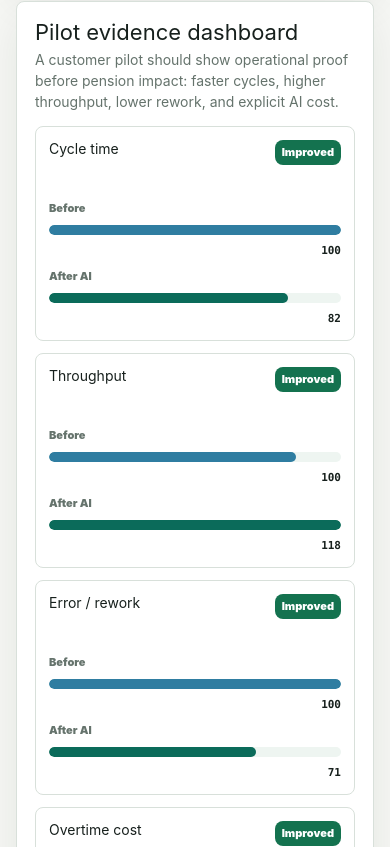
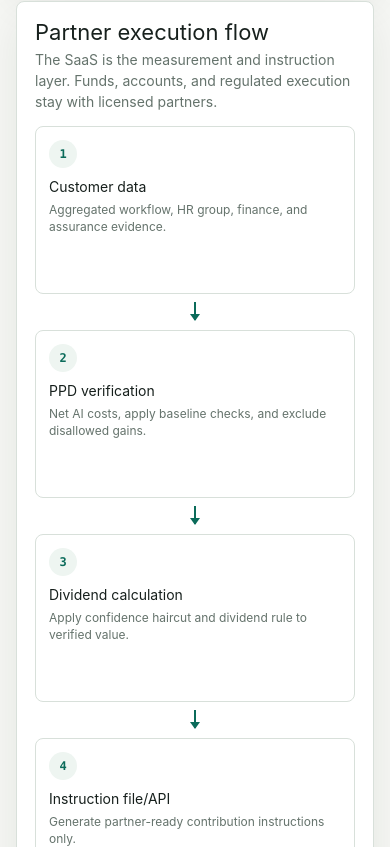
Before and after one commit to eyalshahaf1/ppd-investor-dashboard, a Next.js app: page / in a window 390 px wide. Shown: the part 2997-3844 px from the top of the page. Built offline with nearby package versions, Linux system fonts and the light colour scheme; no server answers; the database is empty.

Commit message:
Add assurance scorecard and partner flow

```diff
--- a/src/app/globals.css
+++ b/src/app/globals.css
@@ -919,6 +919,167 @@ input[type="number"] {
   background: var(--teal);
 }
 
+.execution-flow {
+  display: grid;
+  grid-template-columns: repeat(6, minmax(0, 1fr));
+  gap: 10px;
+  align-items: stretch;
+}
+
+.execution-node-wrap {
+  min-width: 0;
+  display: grid;
+  grid-template-columns: minmax(0, 1fr) 18px;
+  gap: 8px;
+  align-items: center;
+}
+
+.execution-node-wrap:last-child {
+  grid-template-columns: minmax(0, 1fr);
+}
+
+.execution-node {
+  min-height: 168px;
+  border: 1px solid var(--line);
+  border-radius: var(--radius);
+  padding: 13px;
+  background: var(--surface);
+}
+
+.execution-node span {
+  width: 28px;
+  height: 28px;
+  display: grid;
+  place-items: center;
+  border-radius: 50%;
+  background: var(--surface-2);
+  color: var(--teal);
+  font-family: var(--mono);
+  font-size: 12px;
+  font-weight: 900;
+  margin-bottom: 10px;
+}
+
+.execution-node h3 {
+  margin-bottom: 6px;
+  font-size: 14px;
+  line-height: 1.25;
+}
+
+.execution-node p {
+  margin: 0;
+  color: var(--muted);
+  font-size: 12px;
+  line-height: 1.4;
+}
+
+.execution-arrow {
+  width: 18px;
+  height: 2px;
+  background: var(--teal);
+  position: relative;
+}
+
+.execution-arrow::after {
+  content: "";
+  position: absolute;
+  right: -1px;
+  top: -4px;
+  border-left: 7px solid var(--teal);
+  border-top: 5px solid transparent;
+  border-bottom: 5px solid transparent;
+}
+
+.scorecard-head {
+  display: grid;
+  grid-template-columns: minmax(0, 1fr) 116px;
+  gap: 18px;
+  align-items: start;
+  margin-bottom: 14px;
+}
+
+.scorecard-head h3 {
+  margin-bottom: 6px;
+}
+
+.scorecard-head p {
+  margin-bottom: 0;
+}
+
+.overall-score {
+  border: 1px solid var(--line);
+  border-radius: var(--radius);
+  padding: 12px;
+  background: var(--surface-2);
+  text-align: center;
+}
+
+.overall-score span {
+  display: block;
+  color: var(--muted);
+  font-size: 11px;
+  font-weight: 900;
+  letter-spacing: 0.05em;
+  text-transform: uppercase;
+}
+
+.overall-score strong {
+  display: block;
+  margin-top: 4px;
+  color: var(--teal);
+  font-family: var(--mono);
+  font-size: 34px;
+  line-height: 1;
+}
+
+.quality-grid {
+  display: grid;
+  grid-template-columns: repeat(5, minmax(0, 1fr));
+  gap: 10px;
+}
+
+.quality-row {
+  display: grid;
+  gap: 10px;
+  border: 1px solid var(--line);
+  border-radius: var(--radius);
+  padding: 12px;
+  background: var(--surface);
+}
+
+.quality-row b {
+  display: block;
+  margin-bottom: 4px;
+  color: var(--ink);
+  font-size: 13px;
+}
+
+.quality-row span {
+  color: var(--muted);
+  font-size: 12px;
+  line-height: 1.35;
+}
+
+.quality-meter {
+  height: 10px;
+  border-radius: 999px;
+  background: var(--surface-2);
+  overflow: hidden;
+}
+
+.quality-meter div {
+  height: 100%;
+  border-radius: 999px;
+  background: linear-gradient(90deg, var(--teal), var(--amber));
+}
+
+.quality-row > strong {
+  color: var(--teal);
+  font-family: var(--mono);
+  font-size: 20px;
+  line-height: 1;
+}
+
 .scenario-controls {
   display: flex;
   gap: 8px;
@@ -1538,6 +1699,8 @@ code {
   .task-grid,
   .partner-grid,
   .evidence-grid,
+  .execution-flow,
+  .quality-grid,
   .connection-flow,
   .localization-grid,
   .resource-group-grid,
@@ -1585,6 +1748,8 @@ code {
   .partner-grid,
   .evidence-grid,
   .waterfall-chart,
+  .execution-flow,
+  .quality-grid,
   .connection-flow,
   .upload-form,
   .upload-type-note,
@@ -1602,9 +1767,31 @@ code {
   .bar-row,
   .tornado-row,
   .evidence-row,
+  .scorecard-head,
   .upload-head,
   .principle-row {
     grid-template-columns: 1fr;
+  }
+
+  .execution-node-wrap,
+  .execution-node-wrap:last-child {
+    grid-template-columns: 1fr;
+  }
+
+  .execution-arrow {
+    width: 2px;
+    height: 18px;
+    justify-self: center;
+  }
+
+  .execution-arrow::after {
+    right: -4px;
+    top: auto;
+    bottom: -1px;
+    border-left: 5px solid transparent;
+    border-right: 5px solid transparent;
+    border-top: 7px solid var(--teal);
+    border-bottom: 0;
   }
 
   .upload-head {
--- a/src/components/DataConnectionView.tsx
+++ b/src/components/DataConnectionView.tsx
@@ -2,6 +2,7 @@
 
 import { FormEvent, useEffect, useRef, useState } from "react";
 import type { DataUpload } from "@/lib/types";
+import { DataQualityScorecard } from "./DataQualityScorecard";
 
 const uploadTypes = [
   {
@@ -181,6 +182,8 @@ export function DataConnectionView() {
         </div>
       </aside>
 
+      <DataQualityScorecard uploads={uploads} />
+
       <section className="span-7 panel">
         <div className="upload-head">
           <div>
--- /dev/null
+++ b/src/components/DataQualityScorecard.tsx
@@ -0,0 +1,83 @@
+import type { DataUpload } from "@/lib/types";
+
+type DataQualityScorecardProps = {
+  uploads: DataUpload[];
+};
+
+type QualityMetric = {
+  label: string;
+  score: number;
+  note: string;
+};
+
+export function DataQualityScorecard({ uploads }: DataQualityScorecardProps) {
+  const hasWorkflow = uploads.some((upload) => upload.upload_type === "workflow_metrics");
+  const hasFinance = uploads.some((upload) => upload.upload_type === "finance_costs");
+  const hasPartner = uploads.some((upload) => upload.upload_type === "partner_instruction_test");
+  const hasAssurance = uploads.some((upload) => upload.upload_type === "assurance_evidence");
+
+  const metrics: QualityMetric[] = [
+    {
+      label: "Data completeness",
+      score: hasWorkflow ? 88 : 62,
+      note: hasWorkflow ? "Workflow evidence uploaded." : "Waiting for workflow evidence."
+    },
+    {
+      label: "Baseline reliability",
+      score: hasAssurance ? 86 : 74,
+      note: hasAssurance ? "Assurance evidence present." : "Needs baseline sampling."
+    },
+    {
+      label: "AI-cost evidence",
+      score: hasFinance ? 84 : 58,
+      note: hasFinance ? "Finance-cost file present." : "Needs AI-cost support."
+    },
+    {
+      label: "Layoff exclusion",
+      score: 92,
+      note: "Guardrail documented for pilot review."
+    },
+    {
+      label: "Partner readiness",
+      score: hasPartner ? 82 : 64,
+      note: hasPartner ? "Partner test payload uploaded." : "Partner dry-run pending."
+    }
+  ];
+
+  const overall = Math.round(
+    metrics.reduce((total, metric) => total + metric.score, 0) / metrics.length
+  );
+
+  return (
+    <section className="span-12 panel">
+      <div className="scorecard-head">
+        <div>
+          <h3>Data quality / assurance score</h3>
+          <p>
+            A customer pilot should not become a pension claim until evidence
+            quality, baseline reliability, and partner readiness are visible.
+          </p>
+        </div>
+        <div className="overall-score">
+          <span>Overall</span>
+          <strong>{overall}</strong>
+        </div>
+      </div>
+
+      <div className="quality-grid">
+        {metrics.map((metric) => (
+          <article className="quality-row" key={metric.label}>
+            <div>
+              <b>{metric.label}</b>
+              <span>{metric.note}</span>
+            </div>
+            <div className="quality-meter">
+              <div style={{ width: `${metric.score}%` }} />
+            </div>
+            <strong>{metric.score}</strong>
+          </article>
+        ))}
+      </div>
+    </section>
+  );
+}
--- a/src/components/OverviewView.tsx
+++ b/src/components/OverviewView.tsx
@@ -2,6 +2,7 @@ import { scenarios } from "@/lib/defaults";
 import { formatYen } from "@/lib/format";
 import type { Assumptions, ProjectionRow } from "@/lib/types";
 import { KpiCard } from "./KpiCard";
+import { PartnerExecutionFlow } from "./PartnerExecutionFlow";
 import { PilotEvidenceChart } from "./PilotEvidenceChart";
 import { ProjectionChart } from "./ProjectionChart";
 
@@ -112,13 +113,14 @@ export function OverviewView({ assumptions, mediumProjection }: OverviewViewProp
         </p>
       </aside>
 
+      <PartnerExecutionFlow />
       <PilotEvidenceChart assumptions={assumptions} />
 
       <section className="span-12 panel chart-frame">
         <div className="chart-head">
-          <h3>Medium scenario: retirement value, tracked assets, and platform revenue</h3>
+          <h3>5-year SaaS revenue vs pension impact</h3>
           <div className="legend">
-            <span><i />Annual contributions</span>
+            <span><i />Retirement contribution flow</span>
             <span className="aum"><i />End-year AUM tracked</span>
             <span className="revenue"><i />Platform revenue</span>
           </div>
--- /dev/null
+++ b/src/components/PartnerExecutionFlow.tsx
@@ -0,0 +1,37 @@
+const executionSteps = [
+  ["Customer data", "Aggregated workflow, HR group, finance, and assurance evidence."],
+  ["PPD verification", "Net AI costs, apply baseline checks, and exclude disallowed gains."],
+  ["Dividend calculation", "Apply confidence haircut and dividend rule to verified value."],
+  ["Instruction file/API", "Generate partner-ready contribution instructions only."],
+  ["Regulated partner", "Insurer, trust bank, payroll, DC, or benefits provider executes rails."],
+  ["Employee account", "Contribution reaches existing regulated retirement infrastructure."]
+];
+
+export function PartnerExecutionFlow() {
+  return (
+    <section className="span-12 panel">
+      <div className="section-title">
+        <div>
+          <h2>Partner execution flow</h2>
+          <p>
+            The SaaS is the measurement and instruction layer. Funds, accounts,
+            and regulated execution stay with licensed partners.
+          </p>
+        </div>
+      </div>
+
+      <div className="execution-flow" role="img" aria-label="Partner execution flow diagram">
+        {executionSteps.map(([title, body], index) => (
+          <div className="execution-node-wrap" key={title}>
+            <article className="execution-node">
+              <span>{index + 1}</span>
+              <h3>{title}</h3>
+              <p>{body}</p>
+            </article>
+            {index < executionSteps.length - 1 && <div className="execution-arrow" aria-hidden="true" />}
+          </div>
+        ))}
+      </div>
+    </section>
+  );
+}
--- a/src/components/PilotEvidenceChart.tsx
+++ b/src/components/PilotEvidenceChart.tsx
@@ -22,7 +22,7 @@ export function PilotEvidenceChart({ assumptions }: PilotEvidenceChartProps) {
 
   const metrics: EvidenceMetric[] = [
     { label: "Cycle time", before: 100, after: 82, unit: "index", direction: "down" },
-    { label: "Throughput", before: 100, after: 118, unit: "index", direction: "up" },
+    { label: "Volume handled", before: 100, after: 118, unit: "index", direction: "up" },
     { label: "Error / rework", before: 100, after: 71, unit: "index", direction: "down" },
     {
       label: "Overtime cost",
@@ -31,7 +31,7 @@ export function PilotEvidenceChart({ assumptions }: PilotEvidenceChartProps) {
       unit: "yen",
       direction: "down"
     },
-    { label: "AI cost load", before: 0, after: aiCostShare, unit: "%", direction: "down" }
+    { label: "AI cost", before: 0, after: aiCostShare, unit: "%", direction: "down" }
   ];
 
   return (
```
Also changed, not shown: 2 other files (tests, documents, lock files or other folders).
